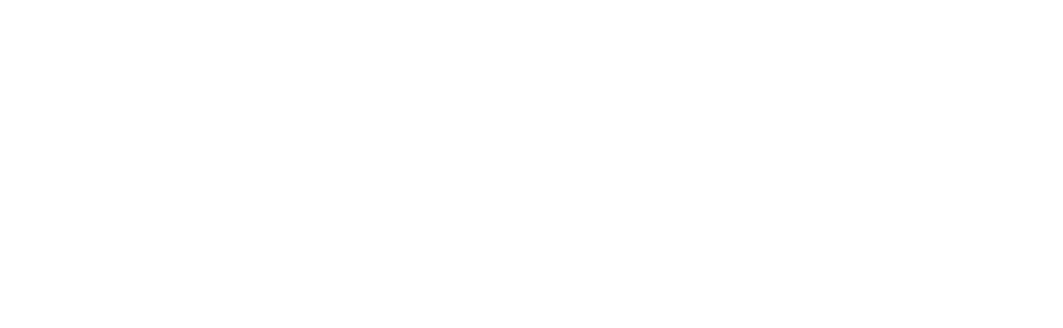
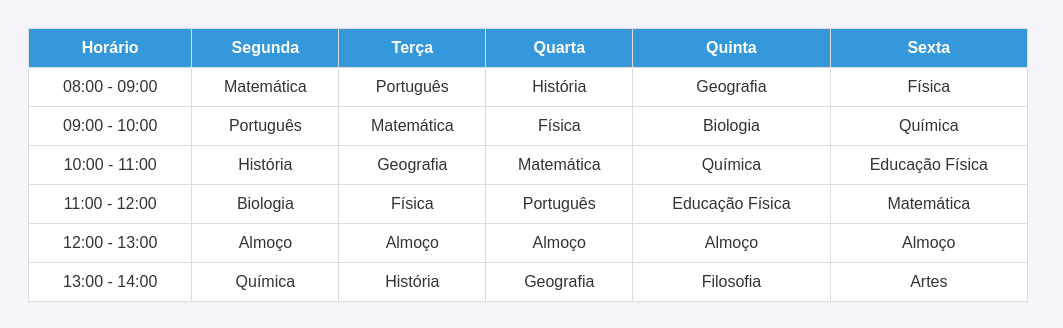
Before and after one commit to Kaio-Henrique-Penha-da-Costa/httmlcss-aula1, a plain HTML site: page aula9/horarios-escola.html in a window 1280 px wide. Shown: the whole page, without its empty margins (0-1063 px from the left). Drawn offline with Linux system fonts and the light colour scheme.

Commit message:
mensagem do commit

```diff
--- /dev/null
+++ b/aula9/campeonato.css
@@ -0,0 +1,47 @@
+body {
+    font-family: Arial, sans-serif;
+    background-color: #f4f4f9;
+    color: #333;
+    padding: 20px;
+}
+
+.classificacao-campeonato {
+    width: 100%;
+    max-width: 1000px;
+    margin: 0 auto;
+}
+
+.classificacao-campeonato h1 {
+    font-size: 2rem;
+    margin-bottom: 20px;
+    text-align: center;
+    color: #2c3e50;
+}
+
+.tabela-classificacao {
+    width: 100%;
+    border-collapse: collapse;
+    background-color: #fff;
+    box-shadow: 0 0 10px rgba(0, 0, 0, 0.1);
+}
+
+.tabela-classificacao th,
+.tabela-classificacao td {
+    padding: 10px;
+    text-align: center;
+    border: 1px solid #ddd;
+}
+
+.tabela-classificacao th {
+    background-color: #3498db;
+    color: #fff;
+    font-weight: bold;
+}
+
+.tabela-classificacao td.pontos {
+    font-weight: bold;
+    color: #0b63d4;
+}
+td{
+    background-color: rgb(180, 244, 254);
+}
--- a/aula9/horarios-escola.html
+++ b/aula9/horarios-escola.html
@@ -3,9 +3,70 @@
 <head>
     <meta charset="UTF-8">
     <meta name="viewport" content="width=device-width, initial-scale=1.0">
-    <title>CRONOGRAMA_escola </title>
+    <title>Quadro de Horários</title>
+    <link rel="stylesheet" href="style.css">
 </head>
 <body>
 
+    <section class="quadro-horarios">
+        <table class="tabela-horarios">
+                <tr>
+                    <th>Horário</th>
+                    <th>Segunda</th>
+                    <th>Terça</th>
+                    <th>Quarta</th>
+                    <th>Quinta</th>
+                    <th>Sexta</th>
+                </tr>
+                <tr>
+                    <td>08:00 - 09:00</td>
+                    <td>Matemática</td>
+                    <td>Português</td>
+                    <td>História</td>
+                    <td>Geografia</td>
+                    <td>Física</td>
+                </tr>
+                <tr>
+                    <td>09:00 - 10:00</td>
+                    <td>Português</td>
+                    <td>Matemática</td>
+                    <td>Física</td>
+                    <td>Biologia</td>
+                    <td>Química</td>
+                </tr>
+                <tr>
+                    <td>10:00 - 11:00</td>
+                    <td>História</td>
+                    <td>Geografia</td>
+                    <td>Matemática</td>
+                    <td>Química</td>
+                    <td>Educação Física</td>
+                </tr>
+                <tr>
+                    <td>11:00 - 12:00</td>
+                    <td>Biologia</td>
+                    <td>Física</td>
+                    <td>Português</td>
+                    <td>Educação Física</td>
+                    <td>Matemática</td>
+                </tr>
+                <tr>
+                    <td>12:00 - 13:00</td>
+                    <td>Almoço</td>
+                    <td>Almoço</td>
+                    <td>Almoço</td>
+                    <td>Almoço</td>
+                    <td>Almoço</td>
+                </tr>
+                <tr>
+                    <td>13:00 - 14:00</td>
+                    <td>Química</td>
+                    <td>História</td>
+                    <td>Geografia</td>
+                    <td>Filosofia</td>
+                    <td>Artes</td>
+                </tr>
+        </table>
+    </section>
 </body>
 </html>
--- /dev/null
+++ b/aula9/style.css
@@ -0,0 +1,41 @@
+
+body {
+    font-family: Arial, sans-serif;
+    background-color: #f4f4f9;
+    color: #333;
+    align-items: center;
+    padding: 20px;
+}
+
+header h1 {
+    font-size: 2rem;
+    margin-bottom: 20px;
+    text-align: center;
+    color: #2c3e50;
+}
+
+.quadro-horarios {
+    width: 100%;
+    max-width: 1000px;
+    overflow-x: auto;
+}
+
+.tabela-horarios {
+    width: 100%;
+    border-collapse: collapse;
+    background-color: #fff;
+    box-shadow: 0 0 10px rgba(0, 0, 0, 0.1);
+}
+
+.tabela-horarios th,
+.tabela-horarios td {
+    padding: 10px;
+    text-align: center;
+    border: 1px solid #ddd;
+}
+
+.tabela-horarios th {
+    background-color: #3498db;
+    color: #fff;
+    font-weight: bold;
+}
```
Also changed, not shown: aula9/campeonato.html (added, +58 -0 lines), aula9/catalogo.html (added, +32 -0 lines), aula9/catalogo.css (added).
